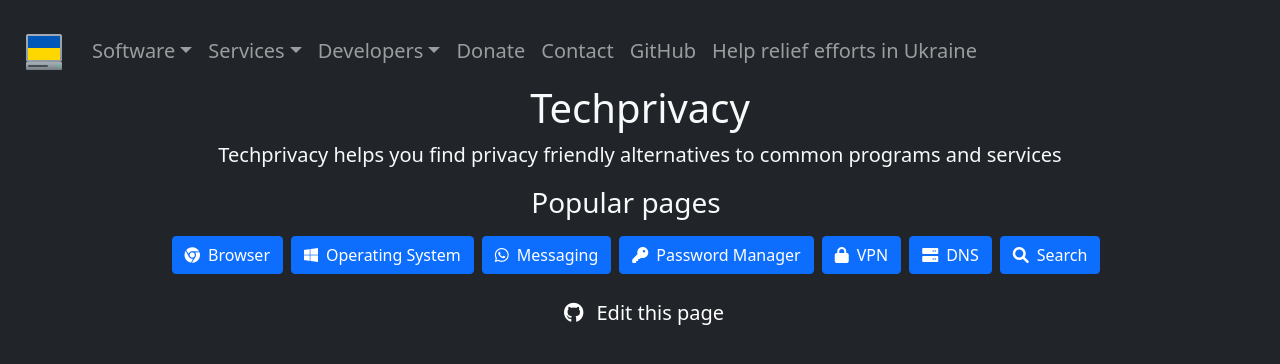
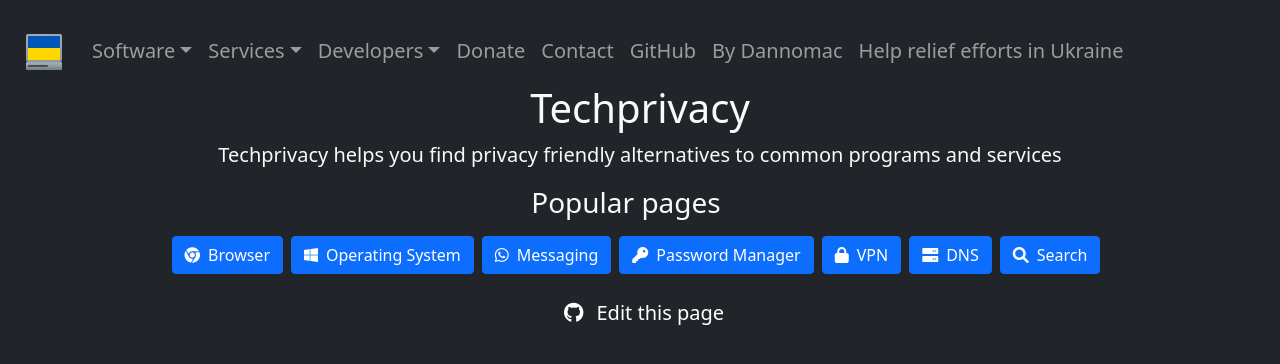
Before and after one commit to Dannomac/techprivacy.net, a Jekyll site: the page built from pages/index.md, in a window 1280 px wide. Shown: the top 364 px of the page. Built offline with Jekyll 4.4.1, drawn with Linux system fonts in a browser that asks for light colours; comment, search, counter and statistics services are not loaded.

Commit message:
Added link to personal site

```diff
--- a/_layouts/default.html
+++ b/_layouts/default.html
@@ -63,6 +63,9 @@
                 <a class="nav-link" href="https://github.com/Dannomac/techprivacy.net">GitHub</a>
             </li>
             <li class="nav-item">
+                <a class="nav-link" href="https://www.dannomac.dev">By Dannomac</a>
+            </li>
+            <li class="nav-item">
                 <a class="nav-link" href="https://donate.redcross.ie/">Help relief efforts in Ukraine</a>
             </li>
         </ul>
```
